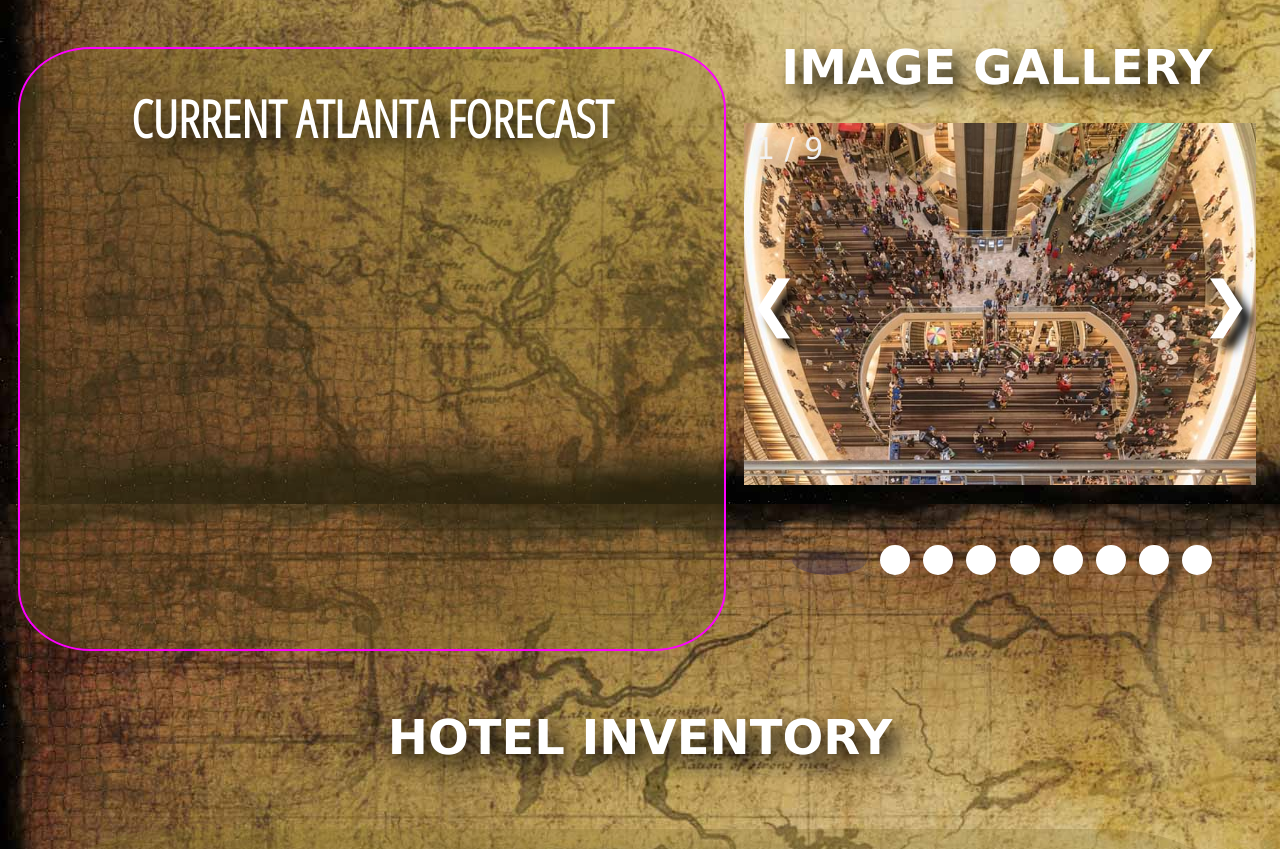
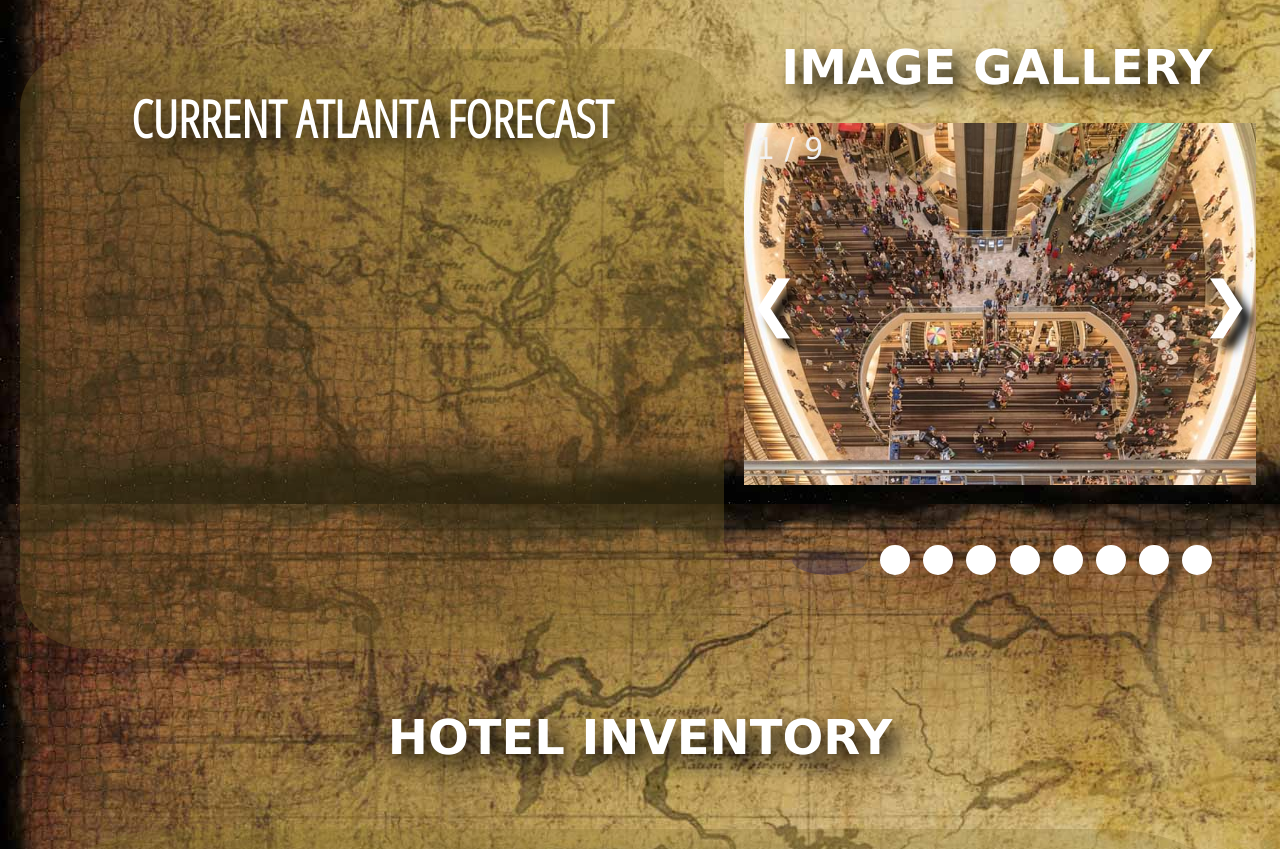
Before and after one commit to Samson300/front-end-project, a plain HTML site: page pages/index.html in a window 1280 px wide. Shown: the part 996-1845 px from the top of the page. Drawn offline with nearby package versions, Linux system fonts and the light colour scheme; no server answers; a script that the page names is missing; a web font is replaced by a local one.

Commit message:
removes pink line around weatherDiv

```diff
--- a/Stylesheets/main.css
+++ b/Stylesheets/main.css
@@ -61,7 +61,6 @@ header img{
   background-color: rgba(133, 112, 44, 0.3);
   color: white;
   border-radius: 10%;
-  outline: 2px solid magenta;
   margin-bottom: 25px;
 }
 
```
